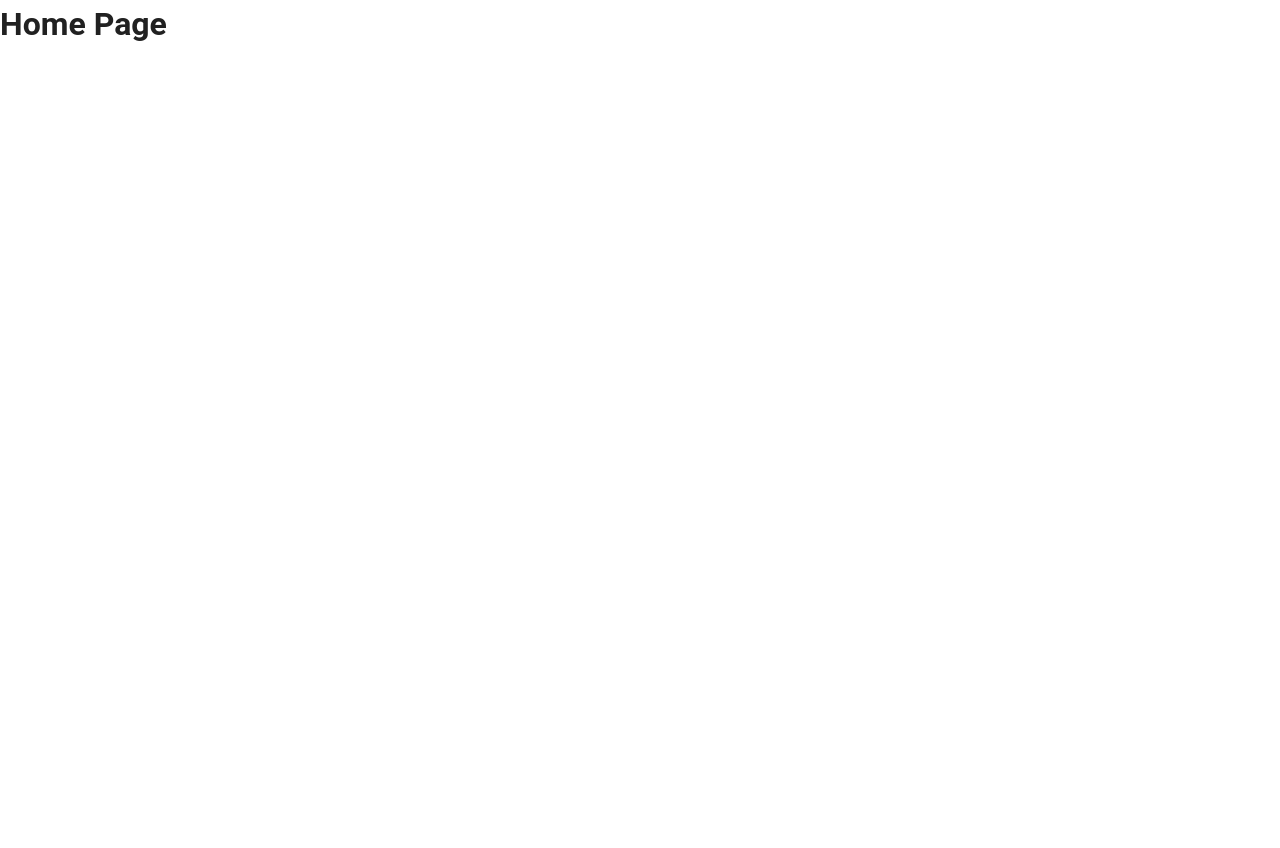
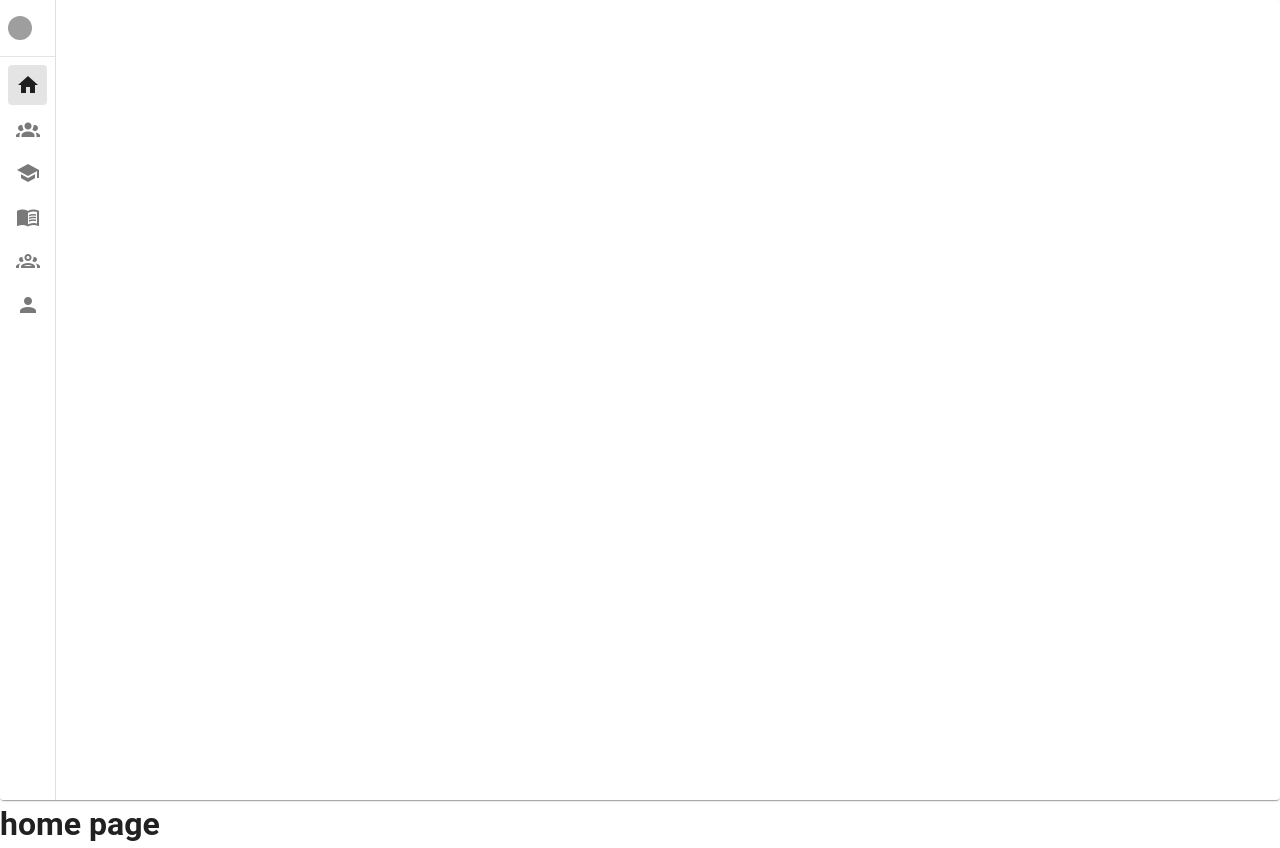
Before and after one commit to dilo145/chStack, a Vue app in the folder app/: page / in a window 1280 px wide. Before the commit the page ends 800 px from the top, so only its background shows below. Built offline with nearby package versions, Linux system fonts and the light colour scheme; grey boxes are pictures that could not be loaded.

Commit message:
feat: side navigaiton + default pages

```diff
--- a/app/components.d.ts
+++ b/app/components.d.ts
@@ -10,5 +10,6 @@ declare module 'vue' {
     HelloWorld: typeof import('./src/components/HelloWorld.vue')['default']
     RouterLink: typeof import('vue-router')['RouterLink']
     RouterView: typeof import('vue-router')['RouterView']
+    SideNavigationComponent: typeof import('./src/components/SideNavigationComponent.vue')['default']
   }
 }
--- a/app/src/App.vue
+++ b/app/src/App.vue
@@ -1,11 +1,10 @@
+<script lang="ts" setup>
+import SideNavigationComponent from "@/components/SideNavigationComponent.vue";
+</script>
+
 <template>
   <v-app>
-    <v-main>
-      <router-view />
-    </v-main>
+    <SideNavigationComponent />
+    <router-view />
   </v-app>
 </template>
-
-<script lang="ts" setup>
-  //
-</script>
--- /dev/null
+++ b/app/src/components/SideNavigationComponent.vue
@@ -0,0 +1,81 @@
+<script setup lang="ts">
+import { ref } from "vue";
+
+const drawer = ref(true);
+const rail = ref(true);
+</script>
+
+<template>
+  <v-card>
+    <v-layout>
+      <v-navigation-drawer
+        v-model="drawer"
+        :rail="rail"
+        permanent
+        @click="rail = false"
+      >
+        <v-list-item
+          prepend-avatar="https://randomuser.me/api/portraits/men/85.jpg"
+          title="Lacos TN ou quoi le boss"
+          nav
+        >
+          <template v-slot:append>
+            <v-btn
+              icon="mdi-chevron-left"
+              variant="text"
+              @click.stop="rail = !rail"
+            ></v-btn>
+          </template>
+        </v-list-item>
+
+        <v-divider></v-divider>
+
+        <v-list density="compact" nav>
+          <v-list-item
+            link
+            to="/"
+            prepend-icon="mdi-home"
+            title="Dashboard"
+            value="dashboard"
+          ></v-list-item>
+          <v-list-item
+            link
+            to="/organisms"
+            prepend-icon="mdi-account-group"
+            title="Organisms"
+            value="organisms"
+          ></v-list-item>
+          <v-list-item
+            link
+            to="/classes"
+            prepend-icon="mdi-school"
+            title="Classes"
+            value="classes"
+          ></v-list-item>
+          <v-list-item
+            link
+            to="/grades"
+            prepend-icon="mdi-book-open-variant"
+            title="Grades"
+            value="grades"
+          ></v-list-item>
+          <v-list-item
+            link
+            to="/students"
+            prepend-icon="mdi-account-group-outline"
+            title="Students"
+            value="students"
+          ></v-list-item>
+          <v-list-item
+            link
+            to="/profile"
+            prepend-icon="mdi-account"
+            title="My Account"
+            value="account"
+          ></v-list-item>
+        </v-list>
+      </v-navigation-drawer>
+      <v-main style="height: 100vh"></v-main>
+    </v-layout>
+  </v-card>
+</template>
--- /dev/null
+++ b/app/src/pages/classes.vue
@@ -0,0 +1,5 @@
+<script setup lang="ts"></script>
+
+<template>
+  <h1>Classes page</h1>
+</template>
--- /dev/null
+++ b/app/src/pages/grades.vue
@@ -0,0 +1,5 @@
+<script setup lang="ts"></script>
+
+<template>
+  <h1>Grades page</h1>
+</template>
--- a/app/src/pages/index.vue
+++ b/app/src/pages/index.vue
@@ -1,7 +1,5 @@
+<script lang="ts" setup></script>
+
 <template>
-  <h1>Home Page</h1>
+  <h1>home page</h1>
 </template>
-
-<script lang="ts" setup>
-//
-</script>
--- /dev/null
+++ b/app/src/pages/organisms.vue
@@ -0,0 +1,7 @@
+<script setup lang="ts">
+
+</script>
+
+<template>
+  <h1>Organisms page</h1>
+</template>
--- /dev/null
+++ b/app/src/pages/profile.vue
@@ -0,0 +1,5 @@
+<script setup lang="ts"></script>
+
+<template>
+  <h1>Profile page</h1>
+</template>
--- /dev/null
+++ b/app/src/pages/students.vue
@@ -0,0 +1,5 @@
+<script setup lang="ts"></script>
+
+<template>
+  <h1>Students page</h1>
+</template>
--- a/app/typed-router.d.ts
+++ b/app/typed-router.d.ts
@@ -40,6 +40,11 @@ import type {
 declare module 'vue-router/auto/routes' {
   export interface RouteNamedMap {
     '/': RouteRecordInfo<'/', '/', Record<never, never>, Record<never, never>>,
+    '/classes': RouteRecordInfo<'/classes', '/classes', Record<never, never>, Record<never, never>>,
+    '/grades': RouteRecordInfo<'/grades', '/grades', Record<never, never>, Record<never, never>>,
+    '/organisms': RouteRecordInfo<'/organisms', '/organisms', Record<never, never>, Record<never, never>>,
+    '/profile': RouteRecordInfo<'/profile', '/profile', Record<never, never>, Record<never, never>>,
+    '/students': RouteRecordInfo<'/students', '/students', Record<never, never>, Record<never, never>>,
   }
 }
 
```
